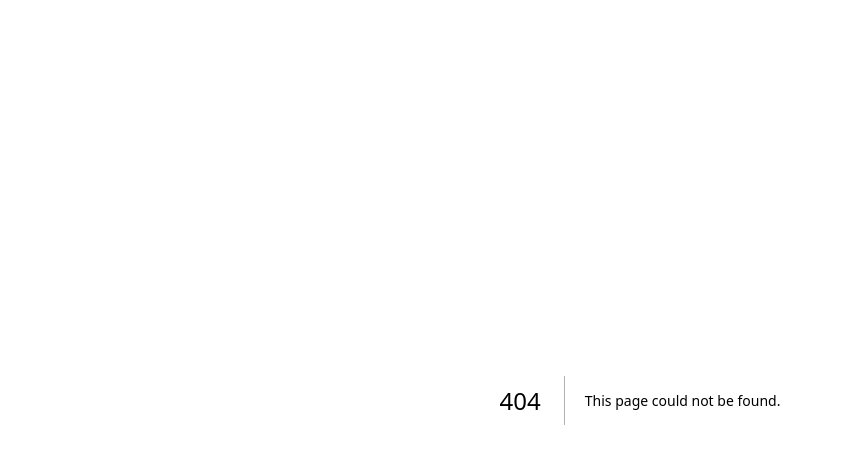
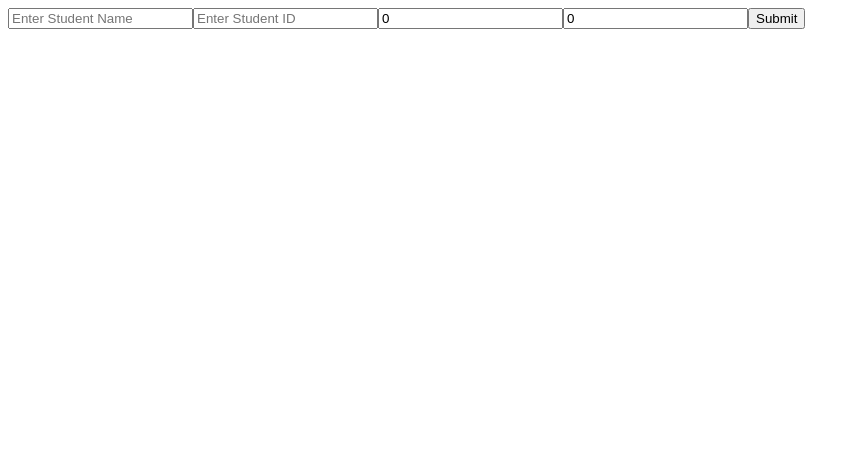
Before and after one commit to yedhukrishnan/react-workshop-app, a Next.js app: page /teacher in a window 1280 px wide. Before the commit this address had no page. Shown: the top 464 px of the page, without its empty margins (0-860 px from the left). Built offline with nearby package versions, Linux system fonts and the light colour scheme; no server answers.

Commit message:
Add a page for inserting marks to the database

```diff
--- /dev/null
+++ b/pages/teacher/index.js
@@ -0,0 +1,53 @@
+import { useState, useEffect } from "react";
+import { insert } from "@/lib/database";
+
+export default function Teacher() {
+  const [studentId, setStudentId] = useState("");
+  const [studentName, setStudentName] = useState("");
+  const [physicsMarks, setPhysicsMarks] = useState(0);
+  const [mathsMarks, setMathsMarks] = useState(0);
+
+  const [error, setError] = useState("");
+
+  const storeStudentData = async () => {
+    console.log(studentId);
+    await insert({
+      student_id: studentId,
+      student_name: studentName,
+      maths: mathsMarks,
+      physics: physicsMarks,
+    });
+  };
+
+  return (
+    <div>
+      <input
+        type="text"
+        placeholder="Enter Student Name"
+        value={studentName}
+        onChange={(event) => setStudentName(event.target.value)}
+      />
+      <input
+        type="text"
+        placeholder="Enter Student ID"
+        value={studentId}
+        onChange={(event) => setStudentId(event.target.value)}
+      />
+      <input
+        type="text"
+        placeholder="Enter Marks for Maths"
+        value={mathsMarks}
+        onChange={(event) => setMathsMarks(event.target.value)}
+      />
+      <input
+        type="text"
+        placeholder="Enter Marks for Physics"
+        value={physicsMarks}
+        onChange={(event) => setPhysicsMarks(event.target.value)}
+      />
+      <button onClick={storeStudentData}>Submit</button>
+
+      {error && <p>{error}</p>}
+    </div>
+  );
+}
```
